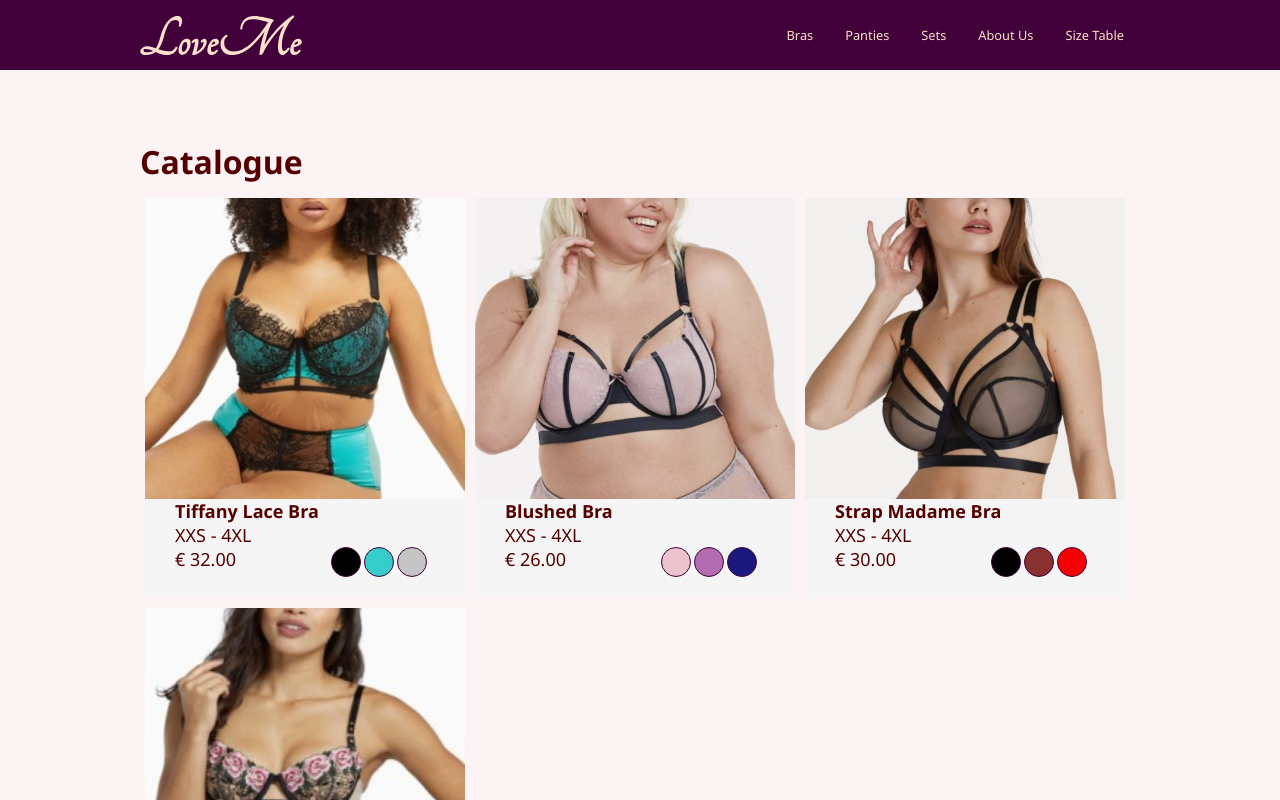
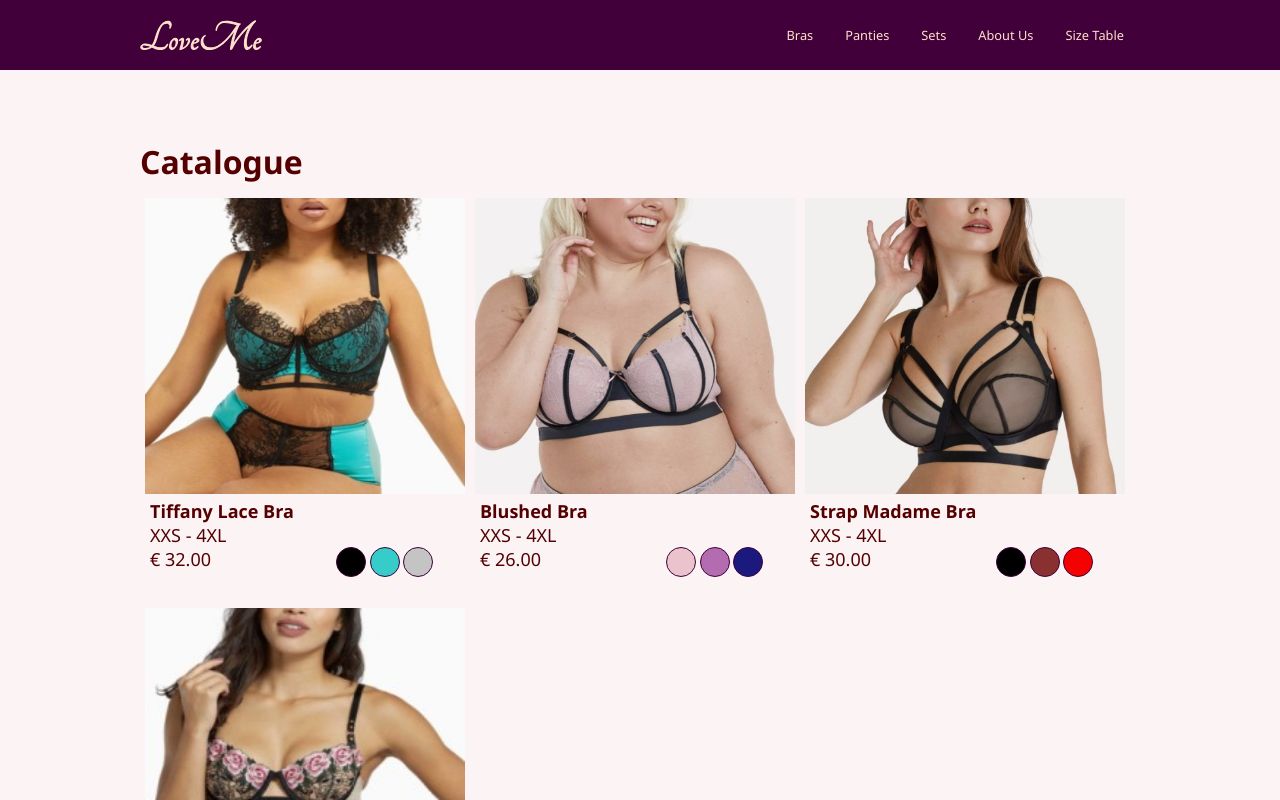
Before and after one commit to piyakornk/Inclusive-Lingerie, a React (Create React App) app: page /Catalogue/100 in a window 1280 px wide. Shown: the top 800 px of the page. Built offline with nearby package versions, Linux system fonts and the light colour scheme.

Commit message:
Franc - Trivial CSS

```diff
--- a/src/components/Catalogue.css
+++ b/src/components/Catalogue.css
@@ -43,7 +43,7 @@
 }
 
 .cards__item__link {
-  background-color: silver;
+  /*background-color: silver;*/
   display: flex;
   justify-content: left;
   flex-flow: column;
@@ -82,8 +82,9 @@
 }
 
 .cards__item__info {
-  padding: 0px 30px 0px;
-  background-color: whitesmoke;
+  margin-top: 5px;
+  padding: 0px 5px 0px;
+  /*background-color: whitesmoke;*/
   display:grid;
   grid-template-columns: 3fr 2fr;
   justify-content: center;
--- a/src/components/NavBar.css
+++ b/src/components/NavBar.css
@@ -26,7 +26,7 @@
 
   display: flex;
   justify-content: flex-start;
-  height:40px;
+  height:30px;
 
   /*position: absolute;
   //top: 0;
```
